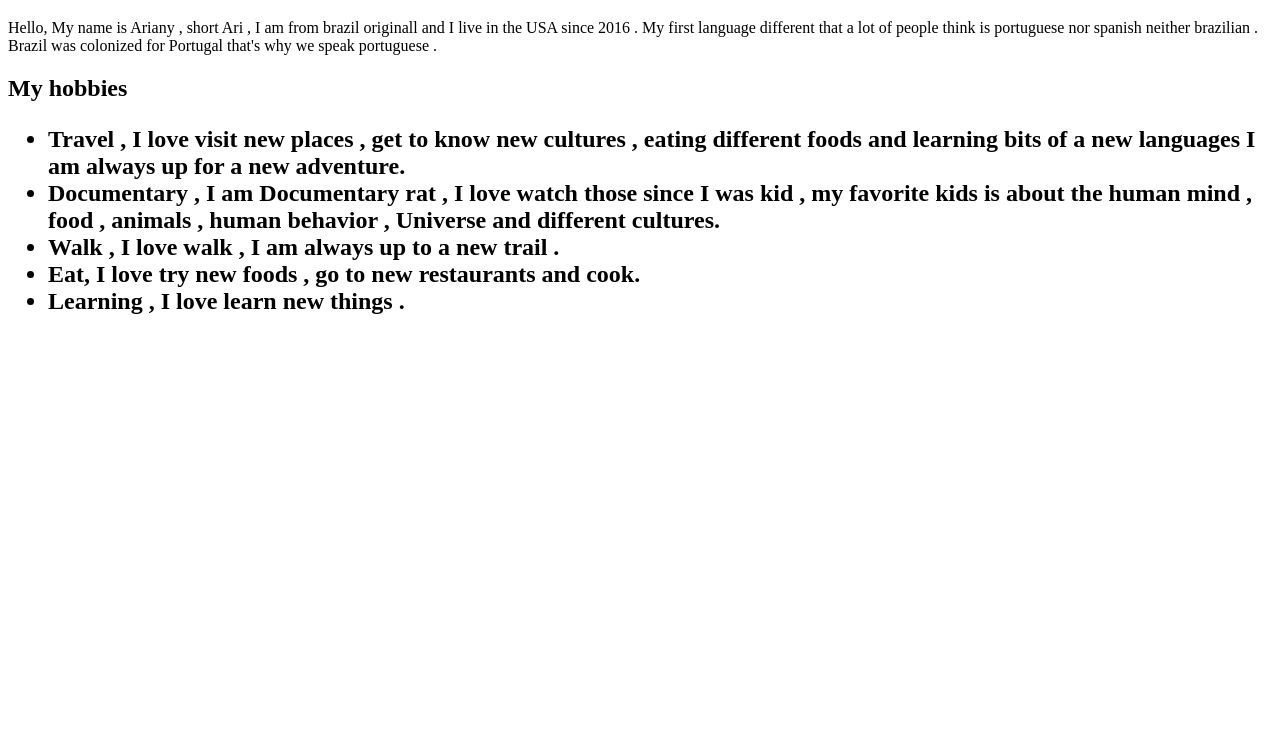
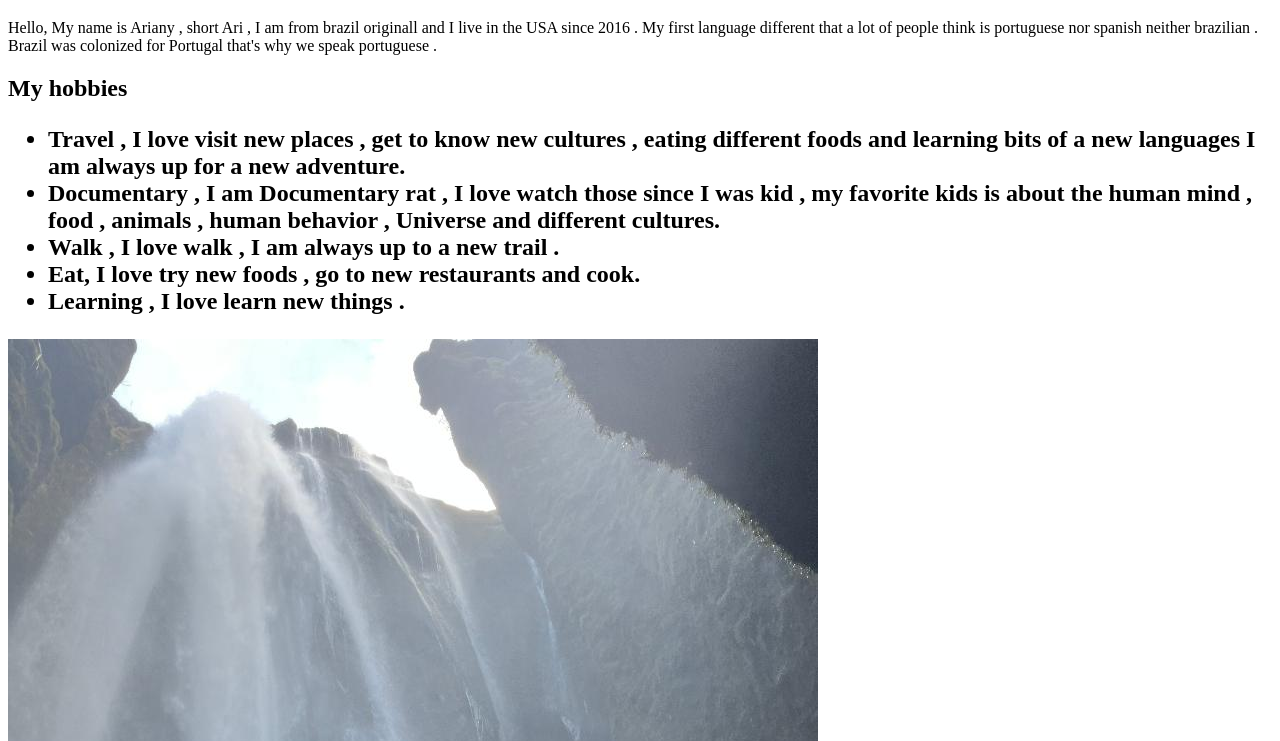
Before and after one commit to Ariany12/Basic-Webdev, a plain HTML site: page index.html in a window 1280 px wide. Shown: the part 61-802 px from the top of the page. Drawn offline with Linux system fonts and the light colour scheme.

Commit message:
my picture

```diff
--- a/index.html
+++ b/index.html
@@ -34,6 +34,10 @@
             </li>
         </ul>
 
+        <img src="myself.jpg" alt="Myself inside of waterfall">
+
+
+
 
 </body>
 </html>
```
Also changed, not shown: myself.jpg (added).
